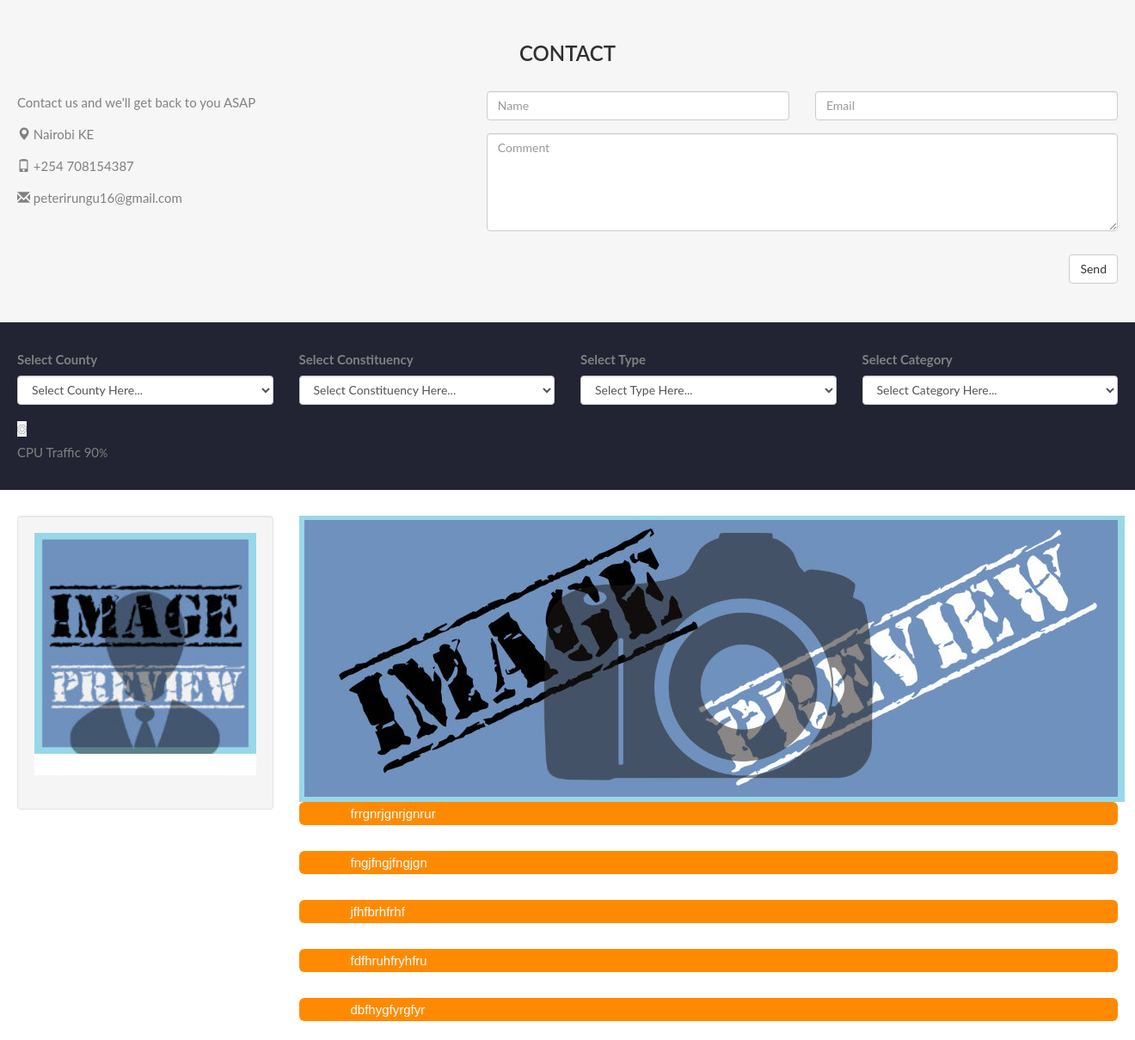
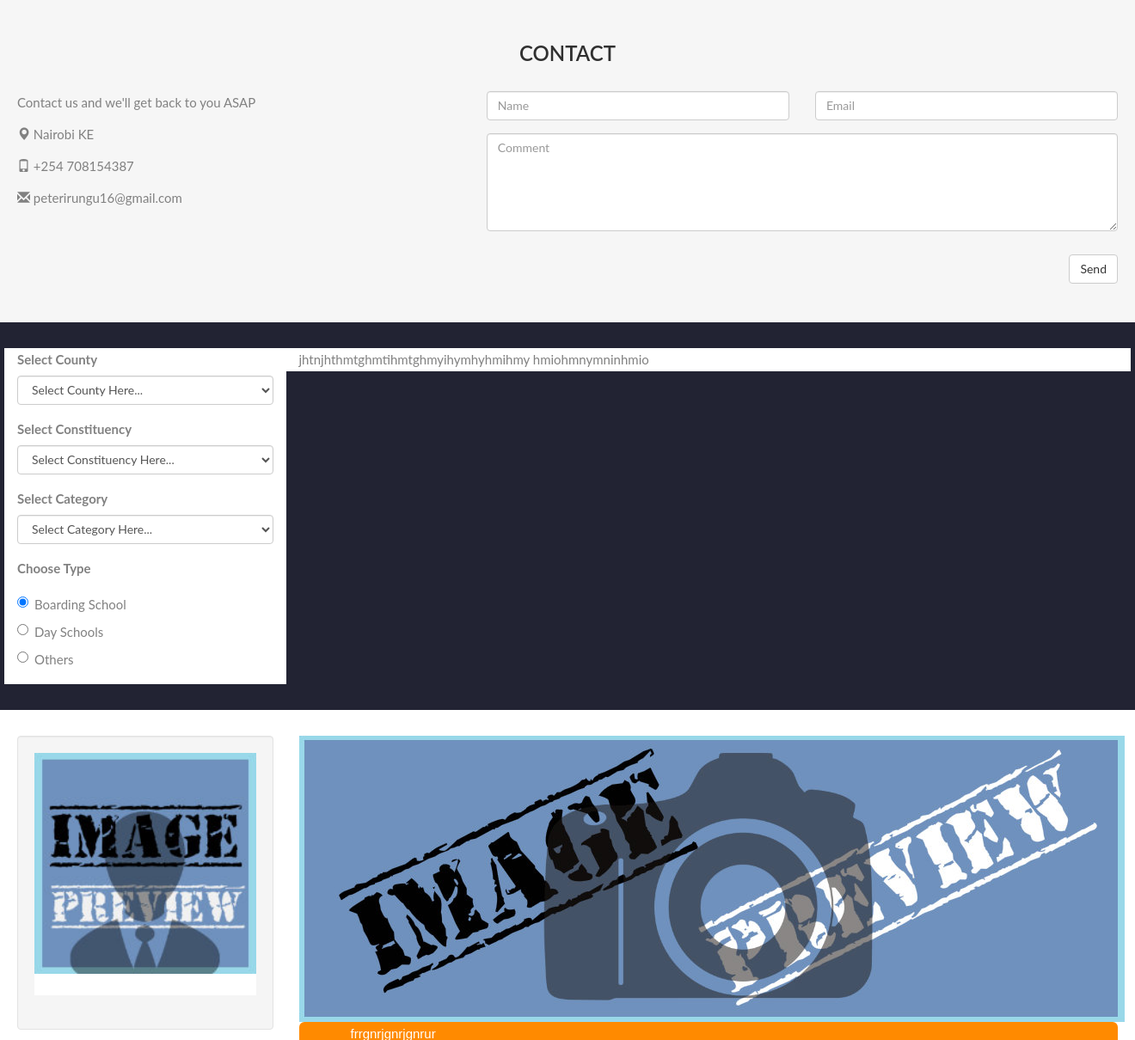
Before and after one commit to peterirungu/digiskool, a PHP site: page /index.php in a window 1320 px wide. Shown: the part 1684-2894 px from the top of the page at 86% size. Run offline with PHP 8.4, Linux system fonts and the light colour scheme.

Commit message:
filter page

```diff
--- a/filter-page.php
+++ b/filter-page.php
@@ -1,7 +1,8 @@
+<?php include 'header-section.php' ?>
 <section>
 	<div class="container-fluid" style="background-color:#222333">
 		<div class="row">
-		    <div class="col-lg-3">
+			<div class="col-lg-3" style="background-color:#fff">
 				<div class="form-group">
 	              <label>Select County</label>
 	              <select class="form-control">
@@ -11,8 +12,7 @@
 	                <option>County 3</option>
 	              </select>
 	            </div>
-            </div>
-            <div class="col-lg-3">
+
 				<div class="form-group">
 	              <label>Select Constituency</label>
 	              <select class="form-control">
@@ -22,19 +22,7 @@
 	                <option>Constituency 3</option>
 	              </select>
 	            </div>
-            </div>
-            <div class="col-lg-3">
-				<div class="form-group">
-	              <label>Select Type</label>
-	              <select class="form-control">
-	                <option><selected>Select Type Here...</selected></option>
-	                <option>Boarding School</option>
-	                <option>Day Schools</option>
-	                <option>Others</option>
-	              </select>
-	            </div>
-            </div>
-            <div class="col-lg-3">
+
 	            <div class="form-group">
 	              <label>Select Category</label>
 	              <select class="form-control">
@@ -44,23 +32,34 @@
 	                <option>Others</option>
 	              </select>
                 </div>
+
+	            <div class="form-group">
+                    <label>Choose Type</label>
+                    <div class="radio">
+                        <label>
+                            <input type="radio" name="optionsRadios" id="optionsRadios1" value="option1" checked>Boarding School
+                        </label>
+                    </div>
+                    <div class="radio">
+                        <label>
+                            <input type="radio" name="optionsRadios" id="optionsRadios2" value="option2">Day Schools
+                        </label>
+                    </div>
+                    <div class="radio">
+                        <label>
+                            <input type="radio" name="optionsRadios" id="optionsRadios3" value="option3">Others
+                        </label>
                     </div>
                 </div>
-		<!-- end row -->
-		<!-- new row -->
-		<div class="row">
-			<div class="col-md-3 col-sm-6 col-xs-12">
-	            <div class="info-box">
-		            <span class="info-box-icon bg-grey"><i class="ion ion-ios-gear-outline"></i></span>
-		            <div class="info-box-content">
-		              <span class="info-box-text">CPU Traffic</span>
-		              <span class="info-box-number">90<small>%</small></span>
 			</div>
-		            <!-- /.info-box-content -->
-		        </div>
-		        <!-- /.info-box -->
+			<!-- ./ end of the side filter panel
+			=====================================================================================
+			   content body
+			===================================================================================== -->
+			<div class="col-lg-9" style="background-color:#fff">
+		          jhtnjhthmtghmtihmtghmyihymhyhmihmy
+			  hmiohmnymninhmio
 		    </div>
 		</div>
-		<!-- end row -->
 	</div>
 </section>
```
Lines whose indentation alone changed are shown as unchanged.
